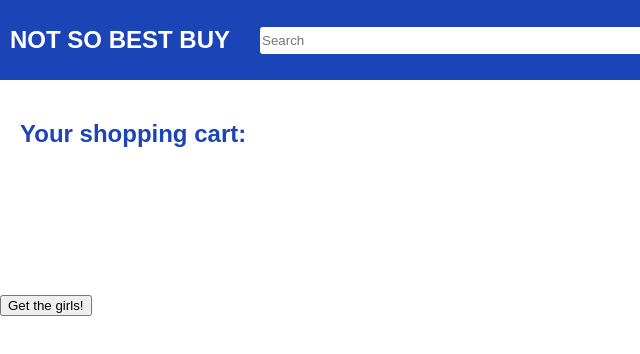
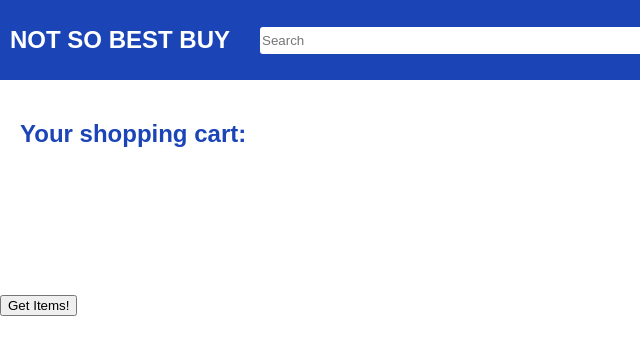
Before and after one commit to AbeGue02/no_so_best_buy, a website: page client/shoppingCart.html in a window 1280 px wide. Shown: the full height of the page, 0-640 px from the left. Drawn offline with nearby package versions, Linux system fonts and the light colour scheme.

Commit message:
Beautifies code

```diff
--- a/client/shoppingCart.html
+++ b/client/shoppingCart.html
@@ -44,6 +44,6 @@
                 <button id="placeOrderButton">Place Order</button>
             </aside>
         </main>
-        <button id="getme">Get the girls!</button>
+        <button id="getme">Get Items!</button>
     </body>
 </html>
--- a/client/shoppingCartScript.js
+++ b/client/shoppingCartScript.js
@@ -61,7 +61,6 @@
 const createCartItem = async () => {
     const testProduct = new DOMCartItem(1, '65cce449e7d04ed6831f4492', 50)
     await testProduct.populate()
-    console.log(testProduct.htmlText)
     productsContainer.insertAdjacentHTML('beforeend', testProduct.htmlText)
 }
 
```
